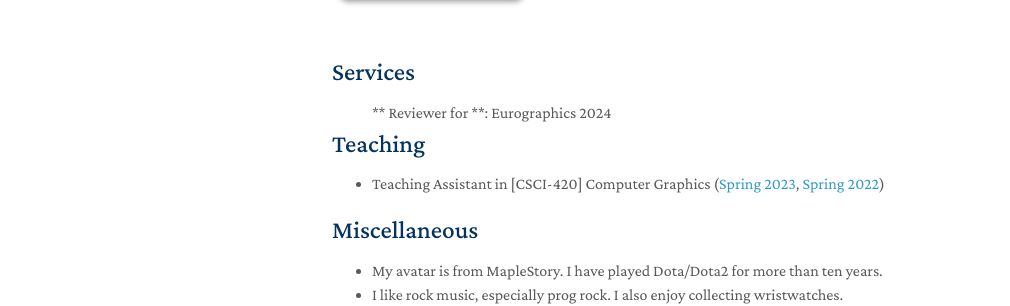
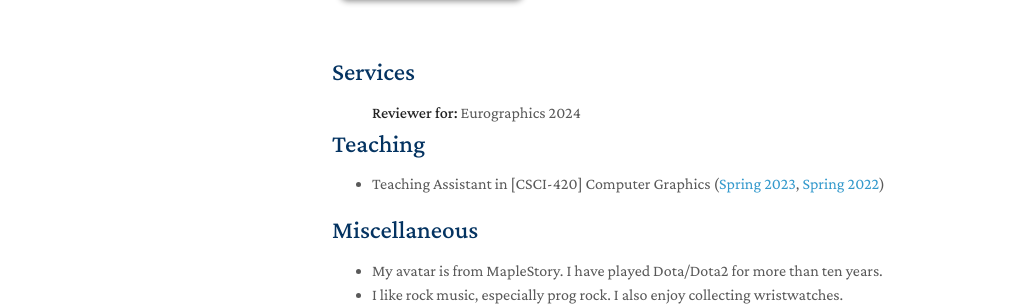
Before and after one commit to wkindling/wkindling.github.io, a Jekyll site: the page built from index.md, in a window 1280 px wide and 1295 px high. Shown: the part 870-1176 px from the top of the window, without its empty margins (138-1148 px from the left). Built offline with Jekyll 4.4.1, drawn with Linux system fonts in a browser that asks for light colours; nearby versions of some CDN libraries; a style sheet for code colours, icons or effects is not loaded; our own code applies the rules of GitHub Pages for plain Markdown files.

```diff
--- a/_includes/services.md
+++ b/_includes/services.md
@@ -1,7 +1,7 @@
 ## Services
 
 <ul style="margin:0 0 5px;">
-** Reviewer for **: Eurographics 2024
+<strong>Reviewer for:</strong> Eurographics 2024
 </ul>
 
 <!-- <h4 style="margin:0 10px 0;">Journal Reviewers</h4>
```
